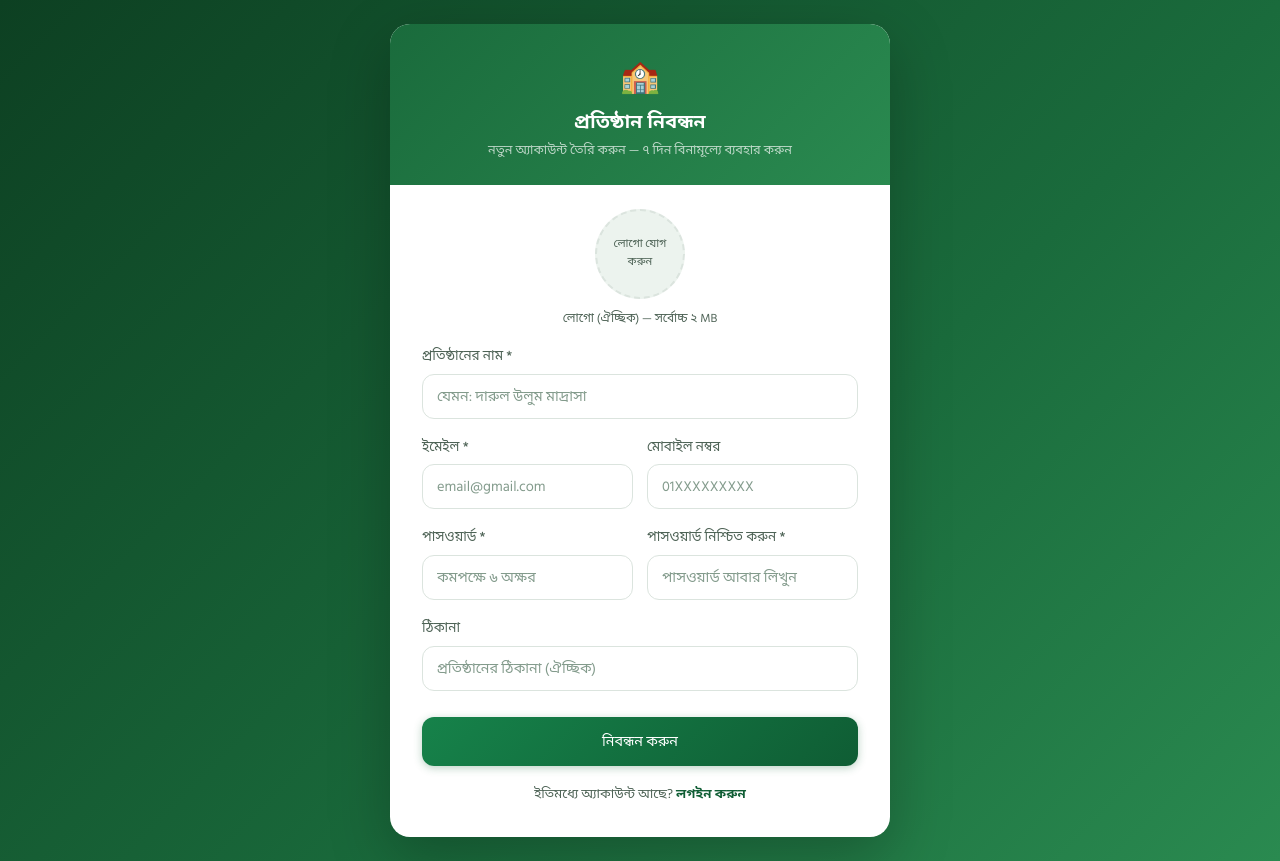
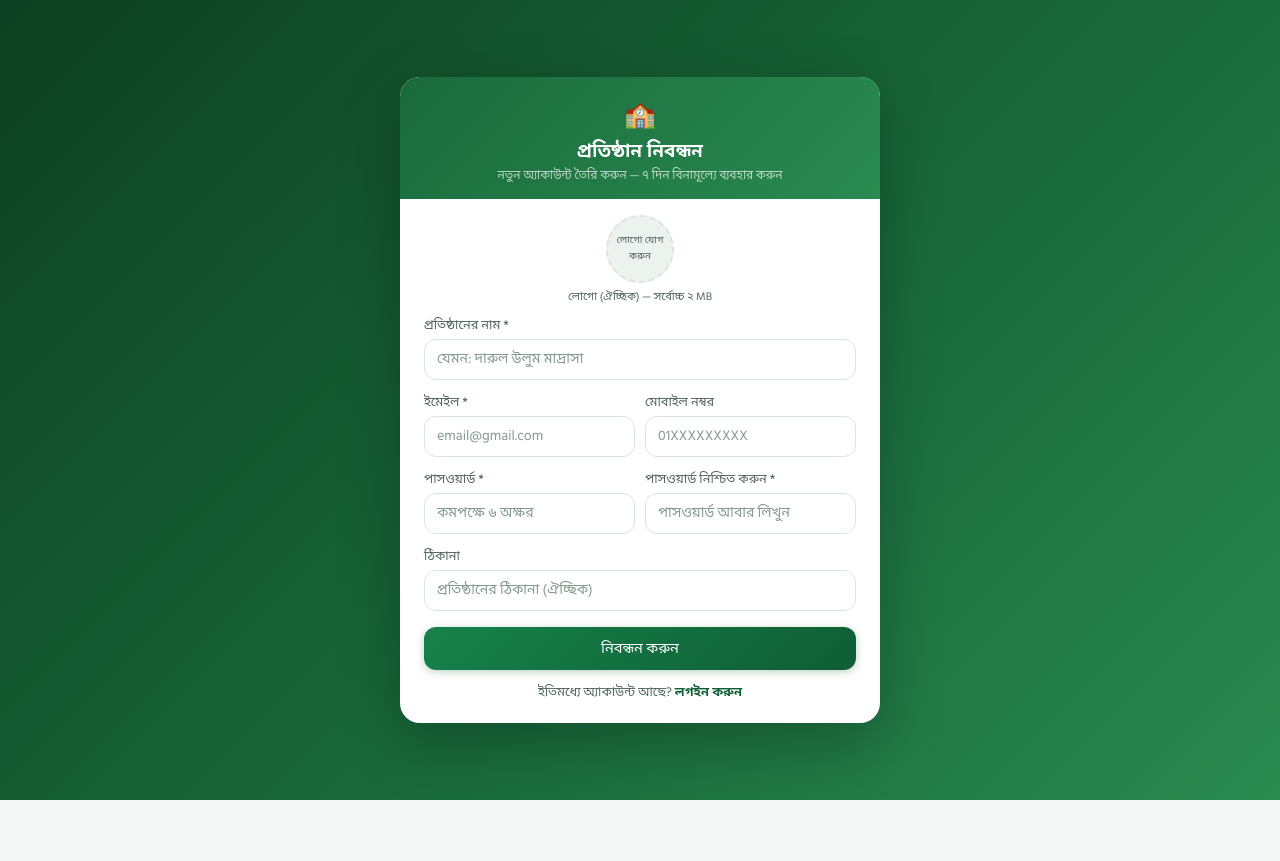
Before and after one commit to saddamhosen-2004/Madrasha-question-bank, a Next.js app: page /auth/register in a window 1280 px wide. After the commit the page ends 800 px from the top, so only its background shows below. Built offline with nearby package versions, Linux system fonts and the light colour scheme.

Commit message:
Compact register template card layout to make it shorter

```diff
--- a/app/auth/register/page.tsx
+++ b/app/auth/register/page.tsx
@@ -110,11 +110,11 @@ export default function RegisterPage() {
       display: 'flex',
       alignItems: 'center',
       justifyContent: 'center',
-      padding: '24px',
+      padding: '16px',
     }}>
       <div style={{
         width: '100%',
-        maxWidth: '500px',
+        maxWidth: '480px',
         background: 'white',
         borderRadius: '20px',
         boxShadow: '0 20px 60px rgba(0,0,0,0.25)',
@@ -123,29 +123,45 @@ export default function RegisterPage() {
         {/* Header */}
         <div style={{
           background: 'linear-gradient(135deg, #1a6b3c, #2a8a50)',
-          padding: '28px 32px 24px',
+          padding: '18px 24px 14px',
           textAlign: 'center',
         }}>
-          <div style={{ fontSize: '2rem', marginBottom: '8px' }}>🏫</div>
-          <h1 style={{ color: 'white', fontSize: '1.2rem', fontWeight: 700, marginBottom: '4px' }}>
+          <div style={{ fontSize: '1.6rem', marginBottom: '4px' }}>🏫</div>
+          <h1 style={{ color: 'white', fontSize: '1.15rem', fontWeight: 700, marginBottom: '2px' }}>
             প্রতিষ্ঠান নিবন্ধন
           </h1>
-          <p style={{ color: 'rgba(255,255,255,0.7)', fontSize: '0.8rem' }}>
+          <p style={{ color: 'rgba(255,255,255,0.7)', fontSize: '0.75rem', margin: 0 }}>
             নতুন অ্যাকাউন্ট তৈরি করুন — ৭ দিন বিনামূল্যে ব্যবহার করুন
           </p>
         </div>
 
-        <form onSubmit={handleRegister} style={{ padding: '24px 32px 32px' }}>
+        <form onSubmit={handleRegister} style={{ padding: '16px 24px 20px' }}>
+          {/* Custom style for more compact inputs and form-groups on this page */}
+          <style>{`
+            .compact-form .form-group {
+              margin-bottom: 12px;
+            }
+            .compact-form .input {
+              padding: 8px 12px;
+              font-size: 0.88rem;
+            }
+            .compact-form .label {
+              margin-bottom: 4px;
+              font-size: 0.8rem;
+            }
+          `}</style>
+
+          <div className="compact-form">
             {/* Logo Upload */}
-          <div className="form-group" style={{ textAlign: 'center' }}>
+            <div className="form-group" style={{ textAlign: 'center', marginBottom: '8px' }}>
               <div
                 onClick={() => fileRef.current?.click()}
                 style={{
-                width: '90px', height: '90px',
+                  width: '68px', height: '68px',
                   border: '2px dashed var(--color-border)',
                   borderRadius: '50%',
                   display: 'flex', alignItems: 'center', justifyContent: 'center',
-                margin: '0 auto 10px',
+                  margin: '0 auto 6px',
                   cursor: 'pointer',
                   overflow: 'hidden',
                   background: logoPreview ? 'transparent' : 'var(--color-surface-2)',
@@ -155,13 +171,13 @@ export default function RegisterPage() {
                 {logoPreview ? (
                   <img src={logoPreview} alt="লোগো" style={{ width: '100%', height: '100%', objectFit: 'cover' }} />
                 ) : (
-                <span style={{ fontSize: '0.7rem', color: 'var(--color-text-muted)', textAlign: 'center', padding: '4px' }}>
+                  <span style={{ fontSize: '0.62rem', color: 'var(--color-text-muted)', textAlign: 'center', padding: '2px' }}>
                     লোগো যোগ করুন
                   </span>
                 )}
               </div>
               <input ref={fileRef} type="file" accept="image/*" style={{ display: 'none' }} onChange={handleLogoChange} id="logo-upload" />
-            <p style={{ fontSize: '0.75rem', color: 'var(--color-text-muted)' }}>
+              <p style={{ fontSize: '0.7rem', color: 'var(--color-text-muted)', margin: 0 }}>
                 লোগো (ঐচ্ছিক) — সর্বোচ্চ ২ MB
               </p>
             </div>
@@ -180,7 +196,7 @@ export default function RegisterPage() {
               />
             </div>
 
-          <div style={{ display: 'grid', gridTemplateColumns: '1fr 1fr', gap: '14px' }}>
+            <div style={{ display: 'grid', gridTemplateColumns: '1fr 1fr', gap: '10px' }}>
               <div className="form-group">
                 <label className="label">ইমেইল *</label>
                 <input
@@ -208,7 +224,7 @@ export default function RegisterPage() {
               </div>
             </div>
 
-          <div style={{ display: 'grid', gridTemplateColumns: '1fr 1fr', gap: '14px' }}>
+            <div style={{ display: 'grid', gridTemplateColumns: '1fr 1fr', gap: '10px' }}>
               <div className="form-group">
                 <label className="label">পাসওয়ার্ড *</label>
                 <input
@@ -254,7 +270,7 @@ export default function RegisterPage() {
               type="submit"
               className="btn btn-primary"
               disabled={loading}
-            style={{ width: '100%', justifyContent: 'center', marginTop: '8px', padding: '13px' }}
+              style={{ width: '100%', justifyContent: 'center', marginTop: '4px', padding: '10px', fontSize: '0.92rem' }}
               id="reg-submit"
             >
               {loading ? (
@@ -262,12 +278,13 @@ export default function RegisterPage() {
               ) : 'নিবন্ধন করুন'}
             </button>
 
-          <p style={{ textAlign: 'center', marginTop: '18px', fontSize: '0.83rem', color: 'var(--color-text-muted)' }}>
+            <p style={{ textAlign: 'center', marginTop: '12px', fontSize: '0.8rem', color: 'var(--color-text-muted)', marginBottom: 0 }}>
               ইতিমধ্যে অ্যাকাউন্ট আছে?{' '}
               <Link href="/auth/login" style={{ color: 'var(--color-primary)', fontWeight: 600, textDecoration: 'none' }}>
                 লগইন করুন
               </Link>
             </p>
+          </div>
         </form>
       </div>
     </div>
```
Lines whose indentation alone changed are shown as unchanged.
